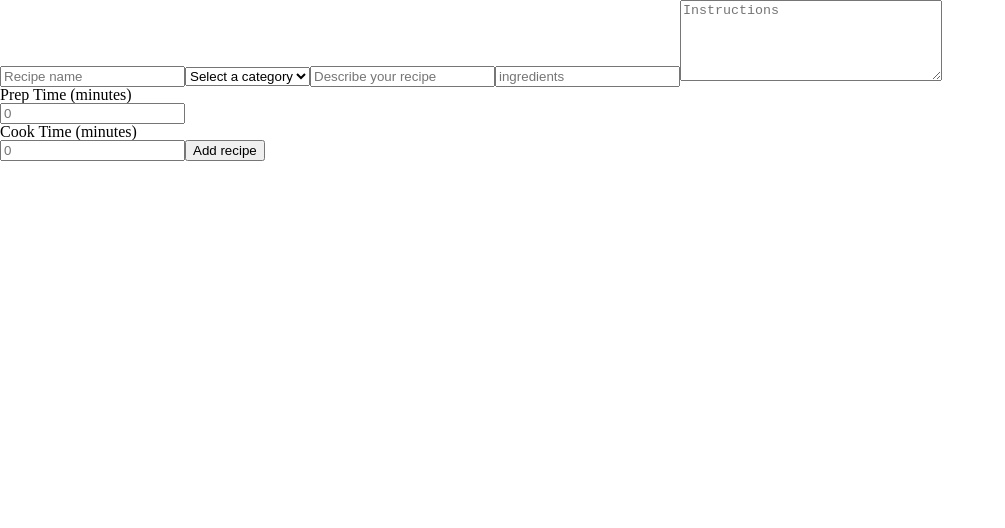
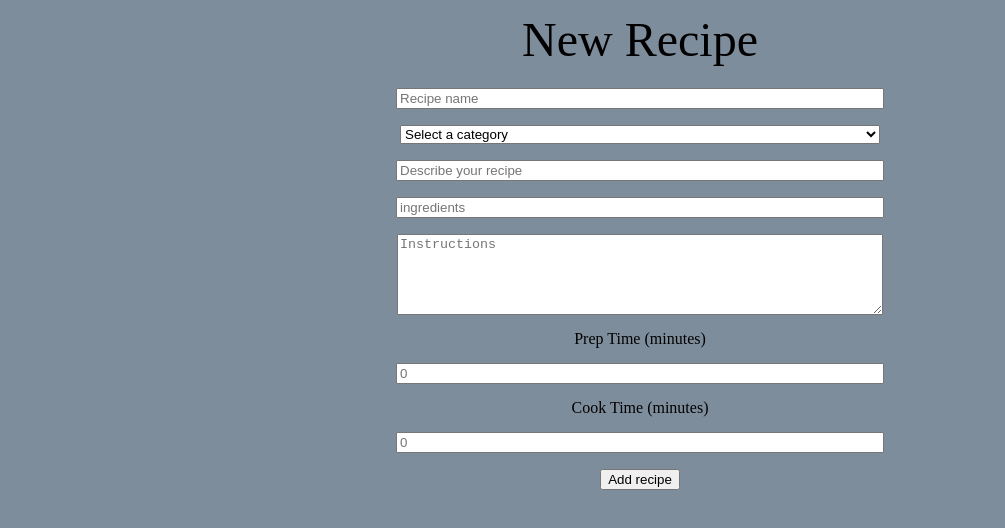
Before and after one commit to SF-Recipe-Cookbook/Front-End, a React (Create React App) app: page /new-recipe in a window 1280 px wide. Shown: the top 528 px of the page, without its empty margins (0-1005 px from the left). Built offline with nearby package versions, Linux system fonts and the light colour scheme.

Commit message:
added color

```diff
--- a/src/components/new-recipe-page/NewRecipe.js
+++ b/src/components/new-recipe-page/NewRecipe.js
@@ -4,18 +4,52 @@
 // Enter New Recipe Component - form must include recipe title, category, description, instructions, ingredients, and time required to make
 
 const Page = styled.div``
-const NewRecipeCard = styled.form``
-const Text = styled.p``
-const Title = styled.input``
-const Category = styled.select``
-const Description = styled.input``
-const Ingredients = styled.input``
+const RecipeName = styled.h1`
+    font-size: 3rem;
+    text-align: center;
+    margin: 1rem;
+`
+const NewRecipeCard = styled.form`
+    display: flex;
+    flex-direction: column;
+    align-items: center;
+    justify-content: center;
+`
+const Text = styled.p`
+    margin: .5rem;
+`
+const Title = styled.input`
+    margin: .5rem;
+    width: 30rem;
+`
+const Category = styled.select`
+    margin: .5rem;
+    width: 30rem;
+`
+const Description = styled.input`
+    margin: .5rem;
+    width: 30rem;
+`
+const Ingredients = styled.input`
+    margin: .5rem;
+    width: 30rem;
+`
 const Instructions = styled.textarea`
     width: 20%;
+    margin: .5rem;
+    width: 30rem;
 `
-const TimePrep = styled.input``
-const TimeCook = styled.input``
-const AddRecipe = styled.button``
+const TimePrep = styled.input`
+    margin: .5rem;
+    width: 30rem;
+`
+const TimeCook = styled.input`
+    margin: .5rem;
+    width: 30rem;
+`
+const AddRecipe = styled.button`
+    margin: .5rem;
+`
 
 const recipe = {
     name: "",
@@ -45,6 +79,7 @@
 
     return (
         <Page>
+            <RecipeName>New Recipe</RecipeName>
             <NewRecipeCard
                 onSubmit={handleSubmit}
             >
--- a/src/index.css
+++ b/src/index.css
@@ -22,6 +22,7 @@
 	font-size: 100%;
 	font: inherit;
 	vertical-align: baseline;
+	background-color: #7E8D9C;
 }
 /* HTML5 display-role reset for older browsers */
 article, aside, details, figcaption, figure,
```
